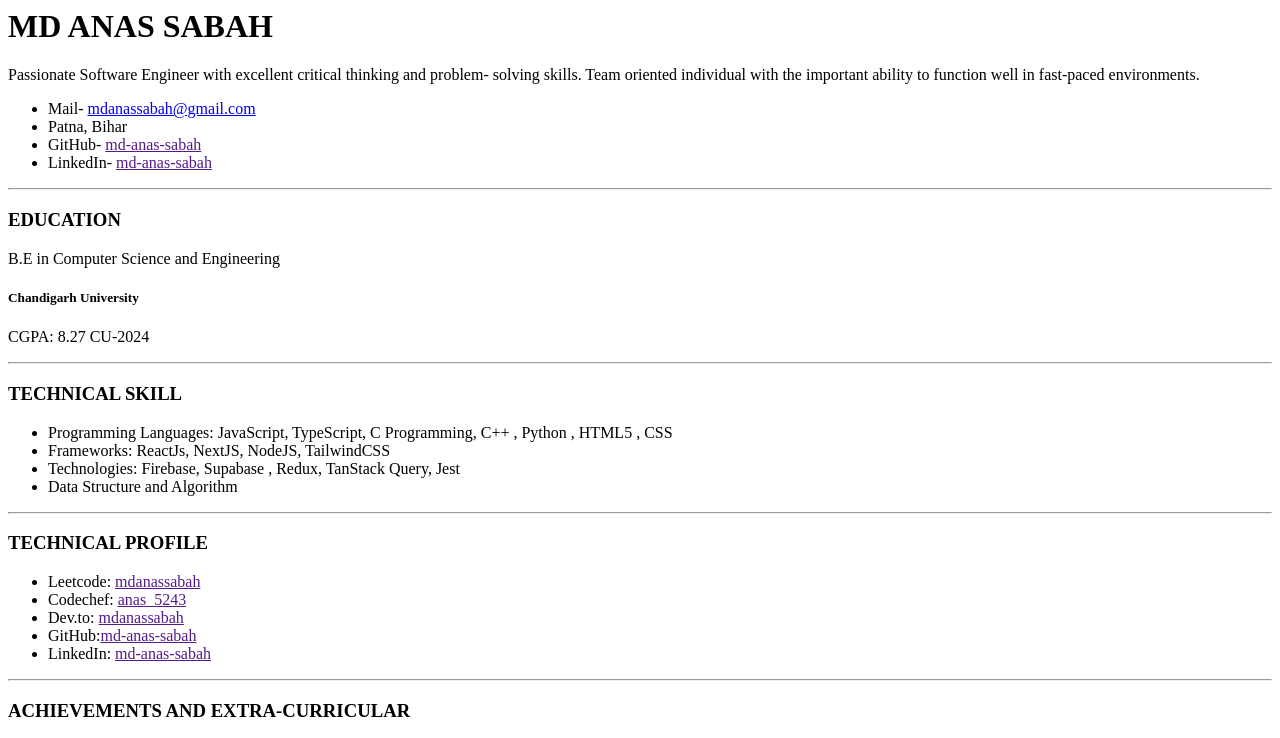
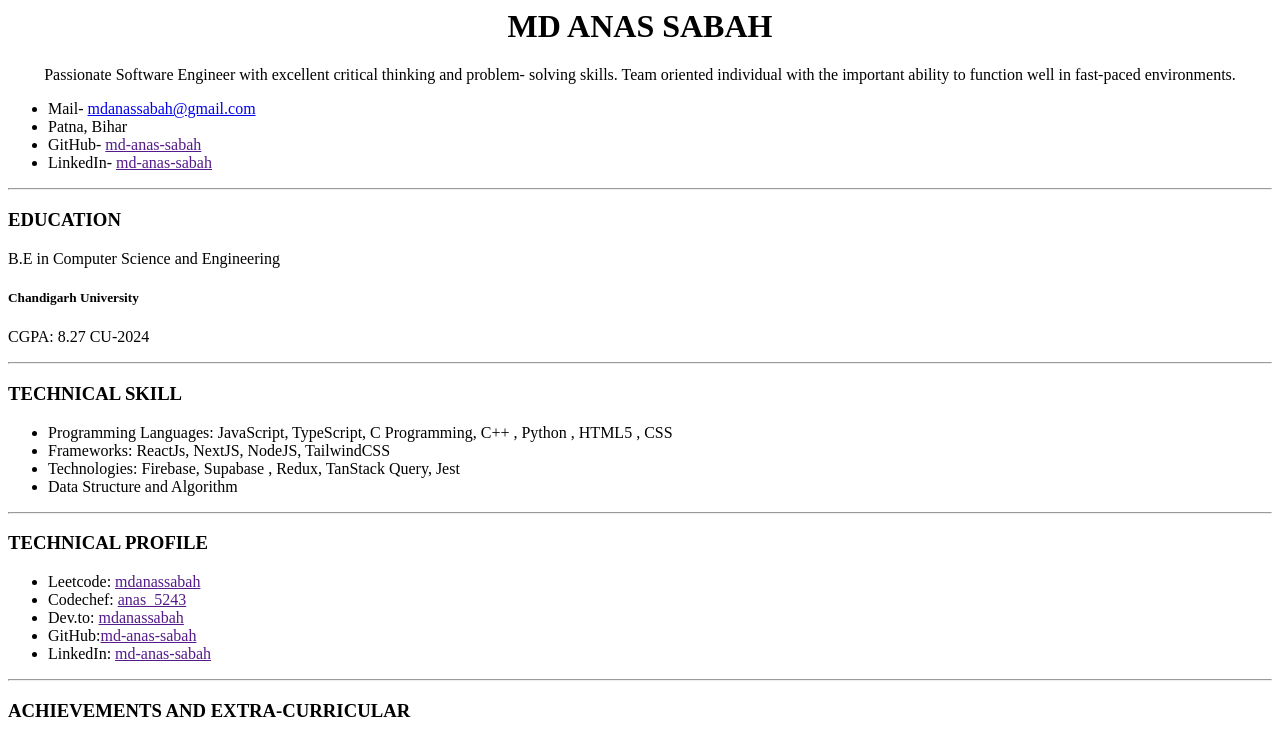
Before and after one commit to md-anas-sabah/resume-100xEngineers, a plain HTML site: page index.html in a window 1280 px wide. Shown: the top 738 px of the page. Drawn offline with Linux system fonts and the light colour scheme.

Commit message:
final commit

```diff
--- a/index.html
+++ b/index.html
@@ -1,10 +1,12 @@
 <header>
-  <h1>MD ANAS SABAH</h1>
-  <p>
-    Passionate Software Engineer with excellent critical thinking and problem-
-    solving skills. Team oriented individual with the important ability to
-    function well in fast-paced environments.
-  </p>
+  <center><h1>MD ANAS SABAH</h1></center>
+  <center>
+    <p>
+      Passionate Software Engineer with excellent critical thinking and problem-
+      solving skills. Team oriented individual with the important ability to
+      function well in fast-paced environments.
+    </p>
+  </center>
 </header>
 <nav>
   <ul>
```
